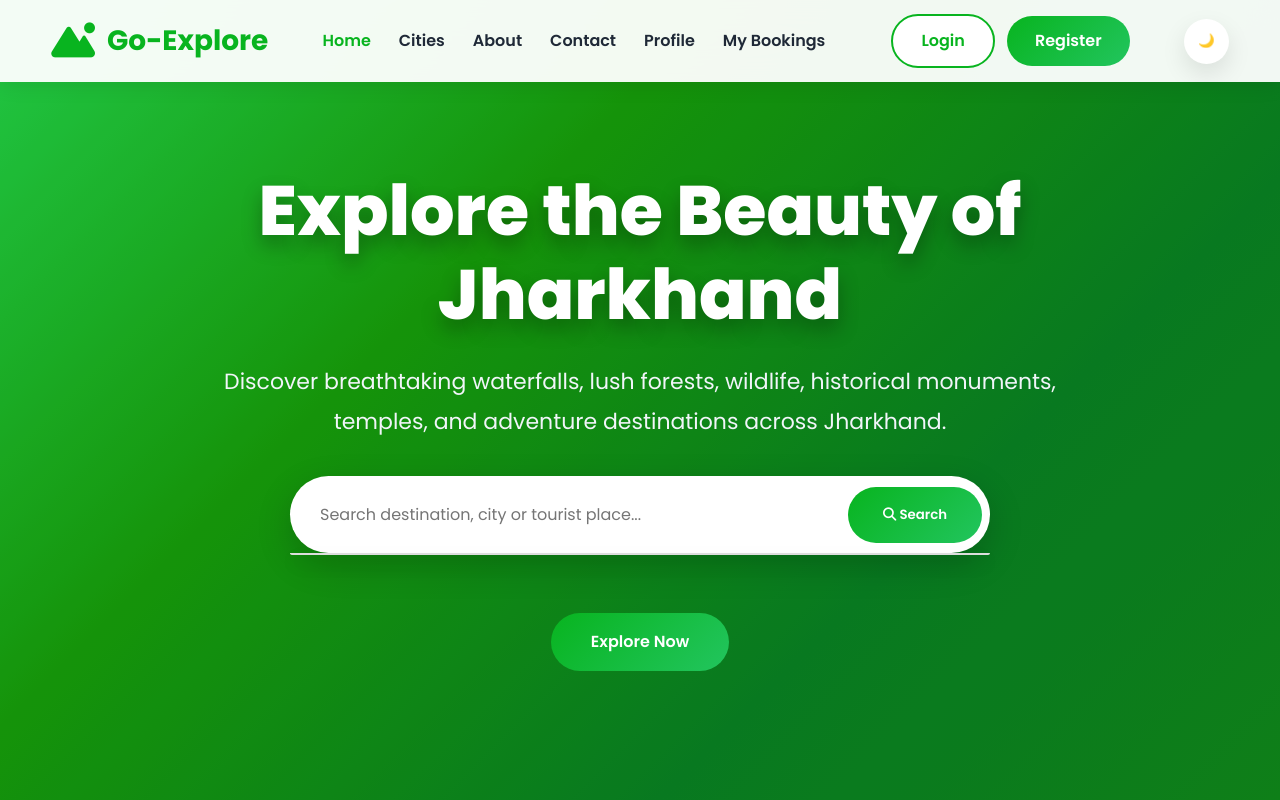
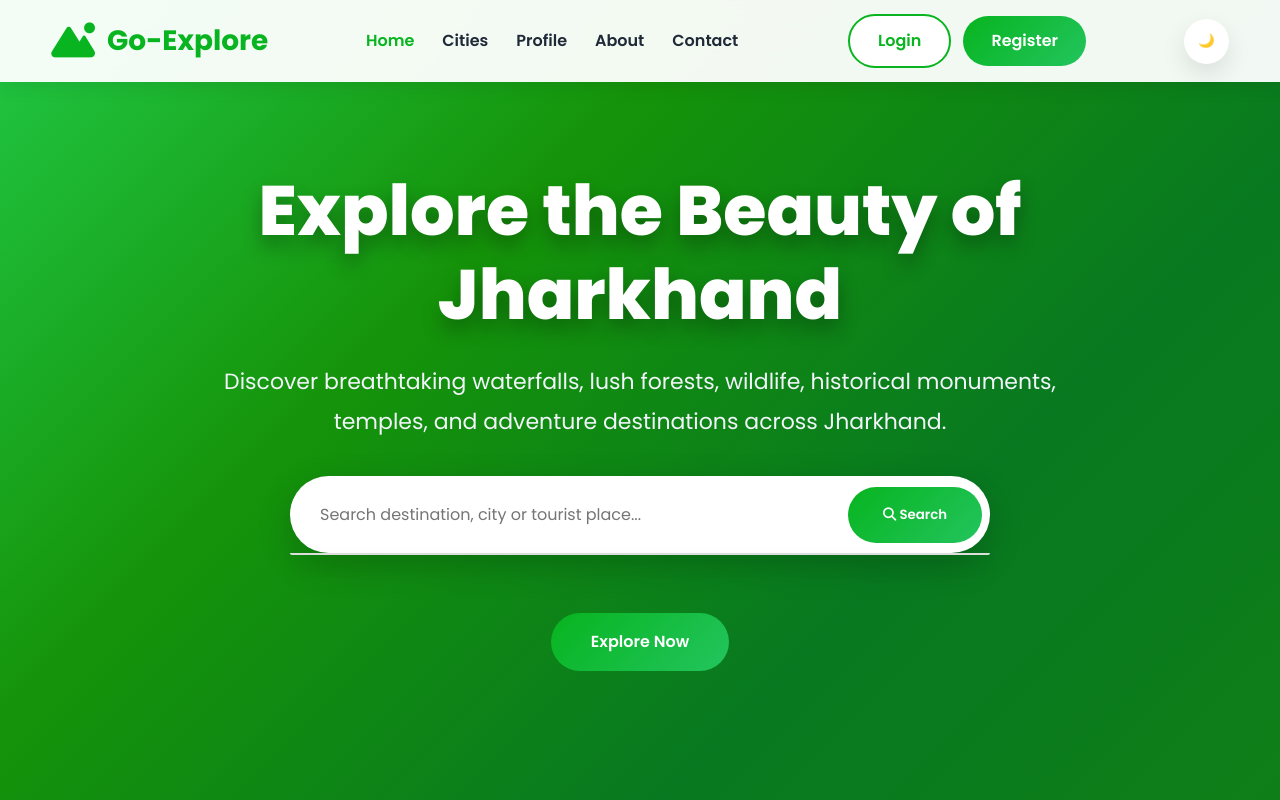
Before and after one commit to wasiimtiyaz/GoExplore-Jharkhand, a plain HTML site: page client/index.html in a window 1280 px wide. Shown: the top 800 px of the page. Drawn offline with Linux system fonts and the light colour scheme.

Commit message:
Fix index.html for browser

```diff
--- a/client/index.html
+++ b/client/index.html
@@ -38,6 +38,11 @@
                     </a>
                 </li>
                 <li>
+                    <a href="profile.html">
+                        Profile
+                    </a>
+                </li>
+                <li>
                     <a href="about.html">
                         About
                     </a>
@@ -45,16 +50,6 @@
                 <li>
                     <a href="contact.html">
                         Contact
-                    </a>
-                </li>
-                <li>
-                    <a href="profile.html">
-                        Profile
-                    </a>
-                </li>
-                <li>
-                    <a href="my-bookings.html">
-                        My Bookings
                     </a>
                 </li>
             </ul>
```
